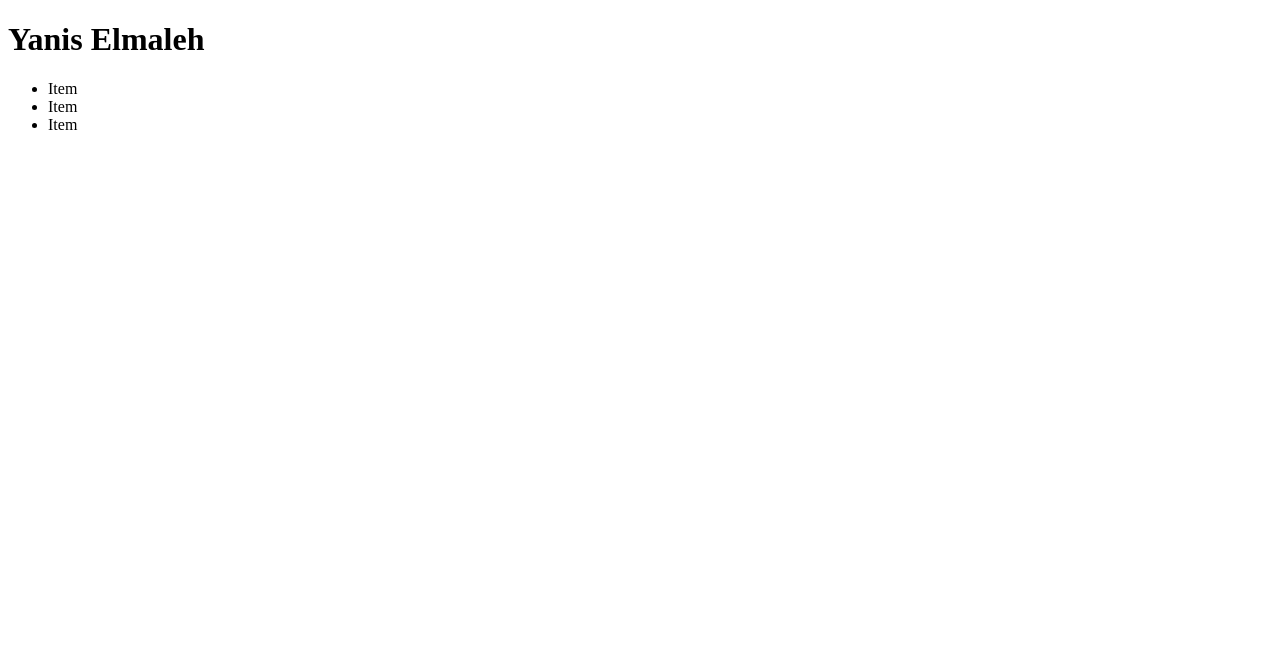
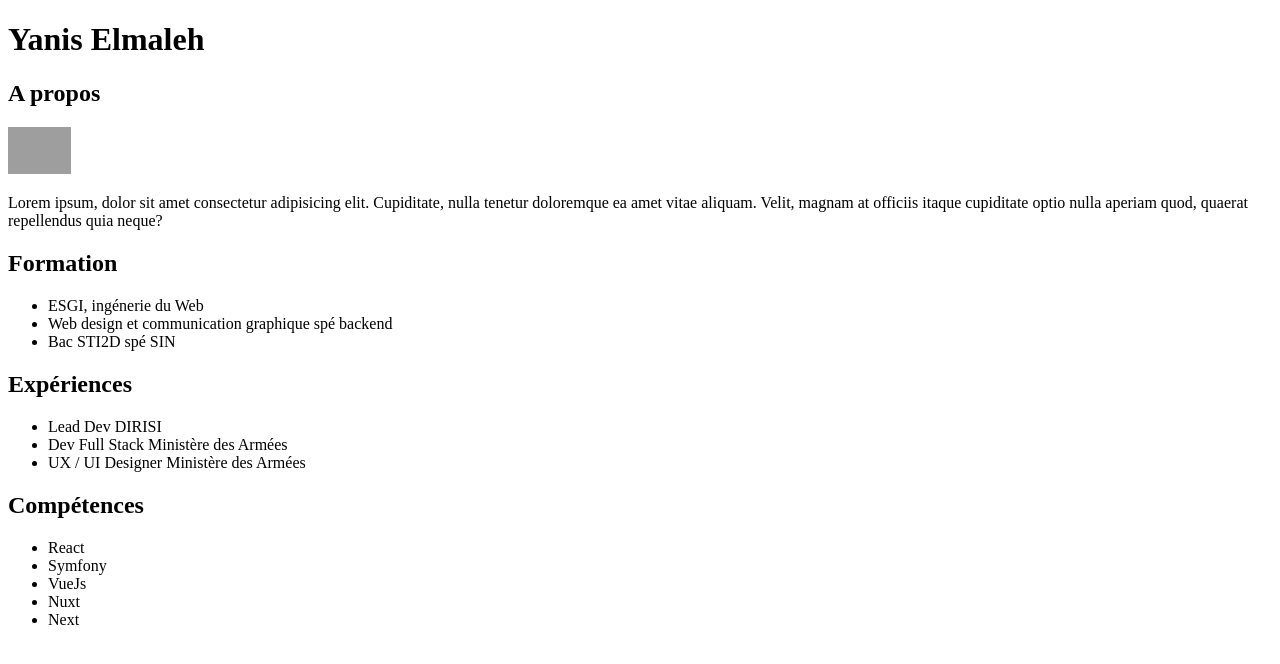
Before and after one commit to yaniselmaleh/jesuisuntestwebschool123.github.io, a plain HTML site: page index.html in a window 1280 px wide. Drawn offline with Linux system fonts and the light colour scheme; grey boxes are pictures that could not be loaded.

Commit message:
ajout cv

```diff
--- a/index.html
+++ b/index.html
@@ -1,17 +1,47 @@
 <!DOCTYPE html>
-<html lang="en">
+<html lang="fr">
 <head>
     <meta charset="UTF-8">
     <meta http-equiv="X-UA-Compatible" content="IE=edge">
     <meta name="viewport" content="width=device-width, initial-scale=1.0">
-    <title>Je suis un test</title>
+    <title>Yanis Elmaleh - CV light</title>
 </head>
 <body>
+
     <h1>Yanis Elmaleh</h1>
-    <ul>
-        <li>Item</li>
-        <li>Item</li>
-        <li>Item</li>
-    </ul>
+    <section>
+        <h2>A propos</h2>
+        <img src="https://upload.wikimedia.org/wikipedia/commons/thumb/a/a0/Firefox_logo%2C_2019.svg/1200px-Firefox_logo%2C_2019.svg.png" alt="photo" style="width: 5%;">
+        <p>Lorem ipsum, dolor sit amet consectetur adipisicing elit. Cupiditate, nulla tenetur doloremque ea amet vitae aliquam. Velit, magnam at officiis itaque cupiditate optio nulla aperiam quod, quaerat repellendus quia neque?</p>
+    </section>
+
+    <section>
+        <h2>Formation</h2>
+        <ul>
+            <li>ESGI, ingénerie du Web</li>
+            <li>Web design et communication graphique spé backend</li>
+            <li>Bac STI2D spé SIN</li>
+        </ul>
+    </section>
+
+    <section>
+        <h2>Expériences</h2>
+        <ul>
+            <li>Lead Dev DIRISI</li>
+            <li>Dev Full Stack Ministère des Armées</li>
+            <li>UX / UI Designer Ministère des Armées</li>
+        </ul>
+    </section>
+
+    <section>
+        <h2>Compétences</h2>
+        <ul>
+            <li>React</li>
+            <li>Symfony</li>
+            <li>VueJs</li>
+            <li>Nuxt</li>
+            <li>Next</li>
+        </ul>
+    </section>
 </body>
 </html>
```
